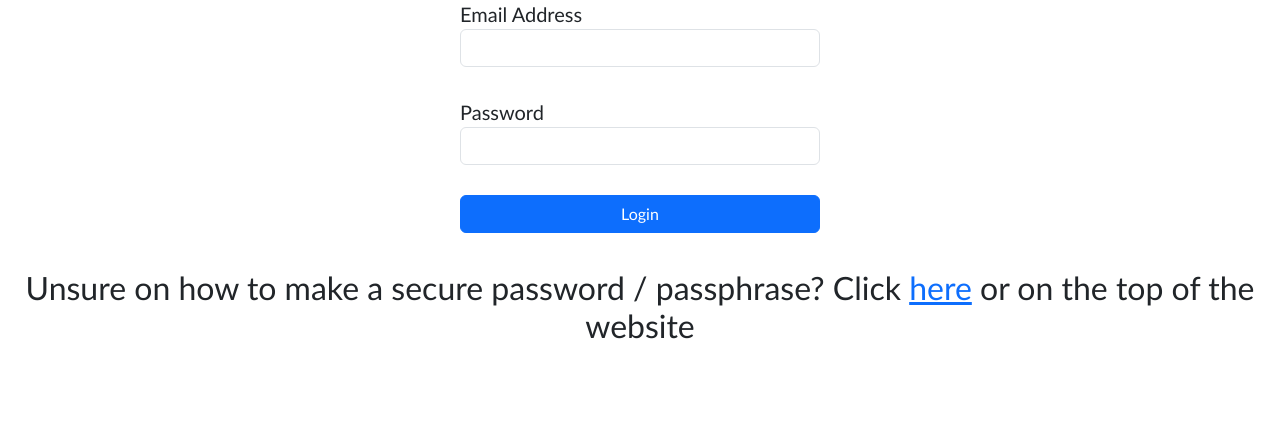
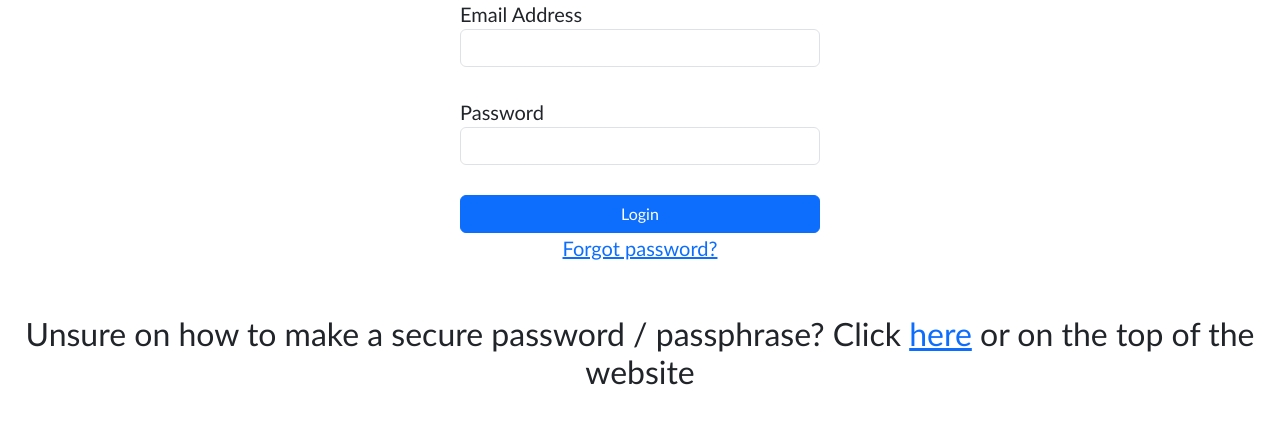
Before and after one commit to ChristianJ123ABC/DontHackMe, a Flask app: page /login in a window 1280 px wide. Shown: the part 327-751 px from the top of the page. Run offline with Flask 3, Linux system fonts and the light colour scheme; parts of the project's set-up code (start-up, migrations or seed data) failed here and were passed over; some libraries are stand-ins or nearby versions.

Commit message:
Created password resetting for users + extra
Users can now reset their password if they forget it, but must verify their identity by using an active TOTP code and 2fa recovery code.
User will be sent to new page to reset their password once verified.

Extra:
Updated users table to have "password_reset_at" column, so the user is alerted when their password was last reset upon signing in.
Added ERD to data folder
Removed duplicate references from templates

```diff
--- a/server.py
+++ b/server.py
@@ -298,7 +298,7 @@ def generatePassword(length, upperChar, lowerChar, digits, symbols):
 # - - - - - - - - - -
 
 # - - - - - - - - - -
-#  USER AUTHENTICATION (ORDER: Password Generator, Register, 2FA Verification, Login, 2FA Login, 2FA Recovery Codes, Logout)
+#  USER AUTHENTICATION (ORDER: Password Generator, Register, 2FA Verification, Login, 2FA Login, 2FA Recovery Codes, Forgot + Reset Password, Logout)
 # - - - - - - - - - -
 
 @app.route("/password_generator")
@@ -485,6 +485,15 @@ def login_2fa():
             session["email"] = user["email"]
             session["username"] = user["username"]
             session.permanent = True
+
+            cursor = mysql.connection.cursor()
+            cursor.execute("SELECT password_reset_at FROM users WHERE id = %s", (user["id"],))
+            row = cursor.fetchone()
+            cursor.close()
+
+            if row and row["password_reset_at"]:
+                flash("Your password was last reset on " + row["password_reset_at"].strftime("%Y-%m-%d %H:%M:%S") + ". If this was not you, please reset your password immediately.", "warning")
+
             return redirect(url_for("dashboard"))
 
         flash("Invalid code", "danger")
@@ -547,6 +556,100 @@ def regenerateCodes():
 
     return render_template("recovery_codes.html", codes=codes)
 
+
+@app.route("/forgot-password", methods = ["GET", "POST"])
+@rateLimiter.limit("5 per hour")
+def forgot_password():
+    if request.method == "POST":
+        details = request.form["details"].strip().lower()
+        totpCode = request.form["totpCode"].strip()
+        recoveryCode = request.form["recoveryCode"].strip()
+        normalisation = recoveryCode.replace("-", "").replace(" ", "").upper() #Accepts code formats: XXXX-XXXX, xxxx-xxxx, XXXX XXXX and xxxx xxxx
+
+        if len(details) > 255 or len(totpCode) > 6 or len(normalisation) > 8:
+            flash("Invalid input", "danger")
+            return render_template("forgot_password.html")
+
+        correctCode = normalisation[:4] + "-" + normalisation[4:]
+        cursor = mysql.connection.cursor()
+
+        #Used to differentiate if the user chose their email or username to identify themselves
+        if "@" in details:
+            cursor.execute("SELECT id, twofa_secret FROM users WHERE email = %s", (details,))
+        else:
+            cursor.execute("SELECT id, twofa_secret FROM users WHERE username = %s", (details,))
+        user = cursor.fetchone()
+        cursor.close()
+
+
+        if user:
+            totpVerify = pyotp.TOTP(decrypt2fa(user["twofa_secret"])).verify(totpCode, valid_window=1) #Allows for a 30 second window before and after the current time to account for clock drift
+            cursor = mysql.connection.cursor()
+            cursor.execute("SELECT id,code_hash FROM recovery_codes WHERE user_id = %s", (user["id"],))
+            rows = cursor.fetchall()
+            cursor.close()
+
+            recoveryVerify = any(check_password_hash(row["code_hash"], correctCode) for row in rows)
+
+            #Allows user to reset password if TOTP and recovery code are valid
+            #Provide temporary details to identify the user and allow them to reset their password, but not allow access to the dashboard.
+            if totpVerify and recoveryVerify:
+                session.clear()
+                session["reset_user_id"] = user["id"]
+                session["resetExpiry"] = (datetime.now()+timedelta(minutes=5)).timestamp()
+                return redirect(url_for("reset_password"))
+
+        flash("TOTP or recovery code is invalid", "danger")
+
+    return render_template("forgot_password.html")
+
+@app.route("/reset-password", methods = ["GET", "POST"])
+@rateLimiter.limit("5 per hour")
+def reset_password():
+    #Send user back to forgot password if session expired or they try to access the page without going through the forgot password process
+    if "reset_user_id" not in session or datetime.now().timestamp() > session.get("resetExpiry",0):
+        session.clear()
+        return redirect(url_for("forgot_password"))
+
+    if request.method == "POST":
+        password = request.form["password"].strip()
+        confirmPassword = request.form["confirmPassword"].strip()
+        cursor = mysql.connection.cursor()
+        cursor.execute("SELECT email,hashed_password,id,twofa_confirmed,twofa_secret from users WHERE id = %s", (session["reset_user_id"],))
+        user = cursor.fetchone()
+        cursor.close()
+        print(user)
+        if password != confirmPassword:
+            flash("Passwords do not match", "danger")
+            return render_template("reset_password.html")
+
+        if failPasswordPolicy(password) == "breach":
+            flash("Password is commonly breached, try again", "danger")
+            return render_template("reset_password.html")
+
+        if failPasswordPolicy(password) == False:
+            flash("Error, try again", "danger")
+            return render_template("reset_password.html")
+
+        if check_password_hash(user["hashed_password"], password):
+            flash("New password cannot be the same as the old password", "danger")
+            return render_template("reset_password.html")
+
+
+        else:
+
+            cursor = mysql.connection.cursor()
+            cursor.execute("UPDATE users SET hashed_password = %s, password_reset_at = NOW() WHERE id = %s", (generate_password_hash(password), session["reset_user_id"]))
+            mysql.connection.commit()
+            cursor.close()
+            session.clear()
+            flash("Password reset successfully", "success")
+            return redirect(url_for("login"))
+
+    return render_template("reset_password.html")
+
+
+
 @app.route('/logout')
 def logout():
     session.clear()
--- a/templates/base.html
+++ b/templates/base.html
@@ -6,6 +6,9 @@
     #https://www.geeksforgeeks.org/python/placeholders-in-jinja2-template-python/
 -->
 
+<!-- STYLING:
+     https://stackoverflow.com/questions/32039846/can-i-use-css-to-add-a-bullet-point-to-any-element
+ -->
 
 <!DOCTYPE html>
 <html>
@@ -20,6 +23,7 @@
     <link href="https://cdn.jsdelivr.net/npm/bootstrap@6.0.0-alpha.1/dist/css/bootstrap.min.css" rel="stylesheet" integrity="sha384-B/GM4XqrwHnWXNOWMbloTmrYXZg10cakYGmpfsR/bbzQ6JAJI4ihuyADKLnBgrCe" crossorigin="anonymous">
     <link rel="stylesheet" href="{{ url_for('static', filename='styles.css') }}">
 </head>
+<link rel="icon" href="{{ url_for('static', filename='uploads/logo.png') }}">
 <body id = "{% block body_id%}{% endblock %}">
     {% include "navpartial.html" %}
     {% include "flashpartial.html" %}
--- a/templates/login.html
+++ b/templates/login.html
@@ -1,23 +1,3 @@
-<!-- Sources -->
-<!-- NAVBAR:
- https://getbootstrap.com/docs/6.0/components/navbar/?
- https://getbootstrap.com/docs/6.0/components/nav-overflow/
- https://www.w3schools.com/howto/howto_css_topnav_centered.asp
- https://getbootstrap.com/docs/6.0/examples/
- https://getbootstrap.com/docs/6.0/examples/heroes/
- https://cdn-icons-png.flaticon.com/512/13215/13215372.png LOGO
- -->
-
-<!-- STYLING:
-     https://stackoverflow.com/questions/32039846/can-i-use-css-to-add-a-bullet-point-to-any-element
- -->
- <!--
-    Jinja Templates for Partials
-    #Base template: https://jinja.palletsprojects.com/en/stable/templates/
-    #Flask templates: https://flask.palletsprojects.com/en/stable/tutorial/templates/
-    #https://www.geeksforgeeks.org/python/placeholders-in-jinja2-template-python/
--->
-
 {% extends "base.html" %}
 {% block title %}Login{% endblock %}
 {% block body_id %}login{% endblock %}
@@ -35,7 +15,7 @@
             <input type="password" name="password" class="form-control">
             <br>
             <button class="btn btn-primary w-100">Login</button>
-
+            <p style="text-align: center;"><a href="{{ url_for('forgot_password') }}">Forgot password?</a></p>
         </form>
     </div>
 
```
Also changed, not shown: data/fypdb.sql (renamed from data/newdbfyp.sql, +18 -5 lines), templates/dashboard.html (+0 -8 lines), templates/flashpartial.html (+0 -9 lines), templates/forgot_password.html (added, +26 -0 lines), templates/landing_page.html (+0 -8 lines), templates/login_2fa.html (+0 -20 lines), templates/navpartial.html (+0 -7 lines), templates/password_generator.html (+1 -22 lines), templates/recovery.html (+0 -20 lines), templates/register_2fa.html (+0 -12 lines), templates/reset_password.html (added, +22 -0 lines), 2 other files.
